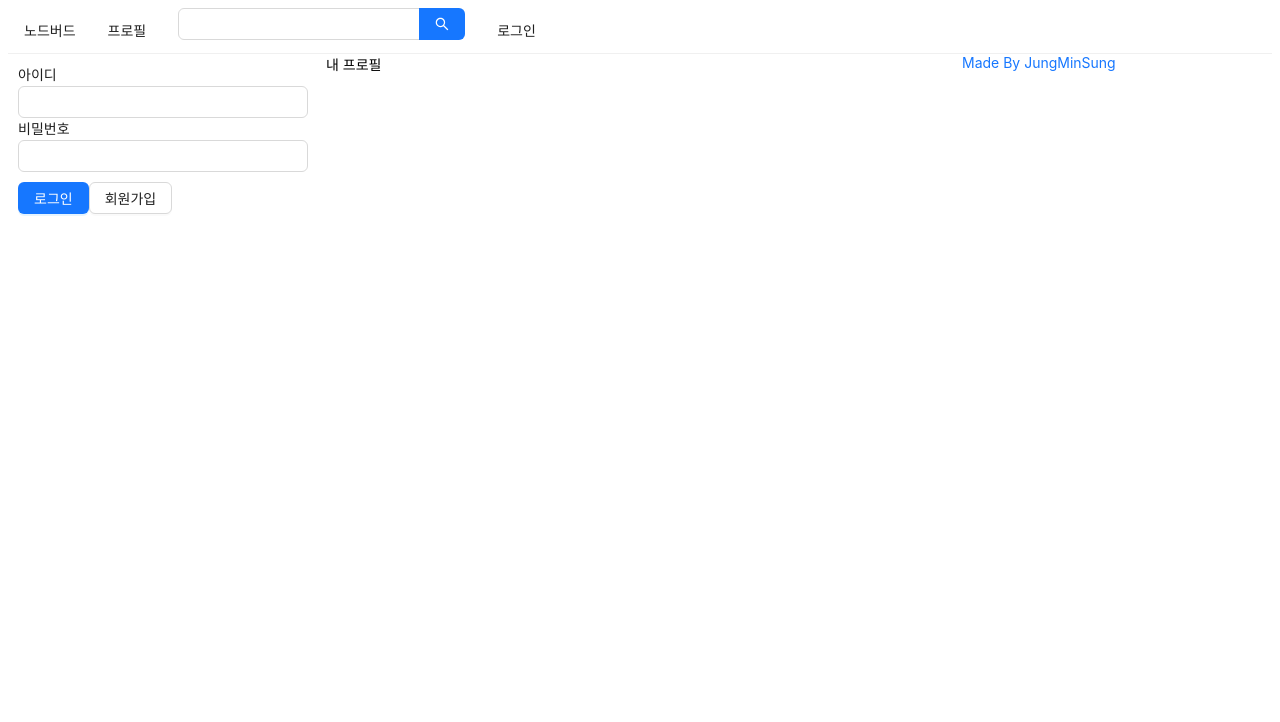
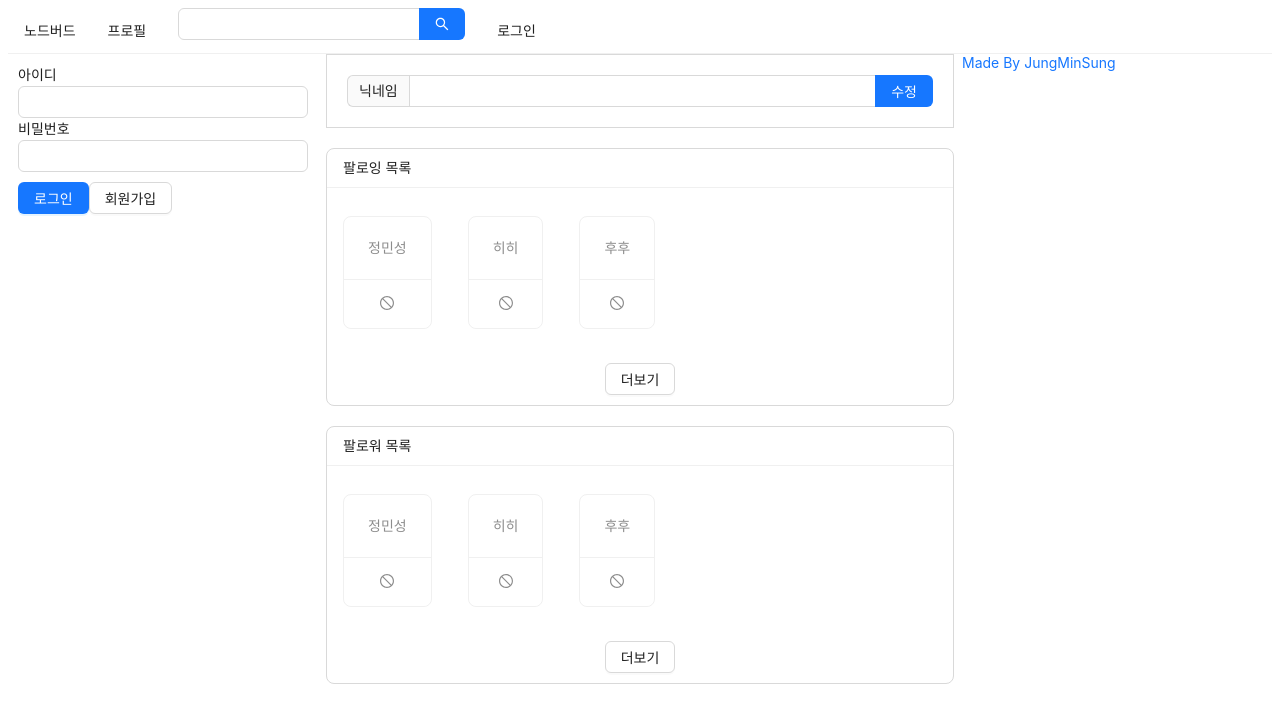
Before and after one commit to JaeHyun-2001/React-Nodebird, a Next.js app in the folder front/: page /profile in a window 1280 px wide. Shown: the top 722 px of the page. Built offline with nearby package versions, Linux system fonts and the light colour scheme.

Commit message:
React Nodebird : Profile Page

```diff
--- /dev/null
+++ b/front/components/FollowList.js
@@ -0,0 +1,32 @@
+import { List, Button, Card } from 'antd';
+import ProTypes from 'prop-types';
+import { StopOutlined } from '@ant-design/icons';
+
+const FollowList = ({ header, data }) => {
+  return (
+    <List
+      style={{ marginBottom: 20 }}
+      grid={{ gutter: 4, xs: 2, md: 3 }}
+      size="small"
+      header={<div>{header}</div>}
+      loadMore={<div style={{ textAlign: 'center', margin: '10px 0' }}><Button>더보기</Button></div>}
+      bordered
+      dataSource={data}
+      renderItem={(item) => (
+        <List.Item style={{ marginTop: 20 }}>
+          <Card actions={[<StopOutlined key="stop" />]}>
+            <Card.Meta description={item.nickname} />
+          </Card>
+        </List.Item>
+      )}
+    />
+  )
+
+}
+
+FollowList.prototype = {
+  header: ProTypes.string.isRequired,
+  data: ProTypes.array.isRequired,
+};
+
+export default FollowList;
--- /dev/null
+++ b/front/components/NicknameEditForm.js
@@ -0,0 +1,16 @@
+import { Form, Input } from 'antd';
+import { useMemo } from 'react';
+
+const NicknameEditForm = () => {
+  const style = useMemo(() => ({
+    marginBottom: '20px', border: '1px solid #d9d9d9', padding: '20px'
+  }), []);
+
+  return (
+    <Form style={style}>
+      <Input.Search addonBefore="닉네임" enterButton="수정" />
+    </Form>
+  )
+}
+
+export default NicknameEditForm;
--- a/front/components/UserProfile.js
+++ b/front/components/UserProfile.js
@@ -1,3 +1,4 @@
+// front/components/userProfile.js
 import React, { useCallback } from 'react';
 import { Avatar, Card, Button } from 'antd';
 
--- a/front/pages/profile.js
+++ b/front/pages/profile.js
@@ -2,16 +2,24 @@
 import React from 'react';
 import Head from 'next/head';
 import AppLayout from '../components/AppLayout';
+import NicknameEditForm from '../components/NicknameEditForm';
+import FollowList from '../components/FollowList';
 
 const Profile = () => {
+  const followerList = [{ nickname: '정민성' }, { nickname: '히히' }, { nickname: '후후' }];
+  const followingList = [{ nickname: '정민성' }, { nickname: '히히' }, { nickname: '후후' }];
   return (
-    <AppLayout>
+    <>
       <Head>
         <meta charSet="utf-8" />
         <title>NodeBird | 내 프로필</title>
       </Head>
-      <div> 내 프로필 </div>
+      <AppLayout>
+        <NicknameEditForm />
+        <FollowList header="팔로잉 목록" data={followingList} />
+        <FollowList header="팔로워 목록" data={followerList} />
       </AppLayout>
+    </>
   )
 };
 export default Profile;
```
